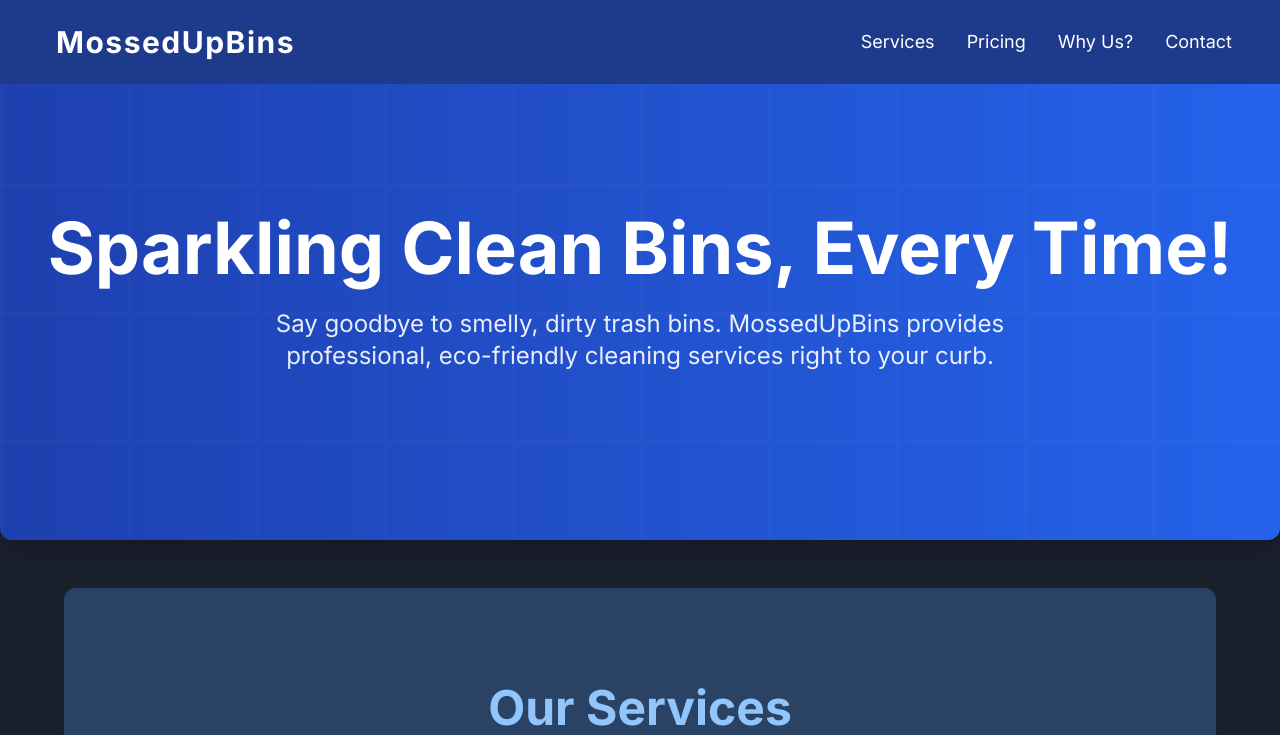
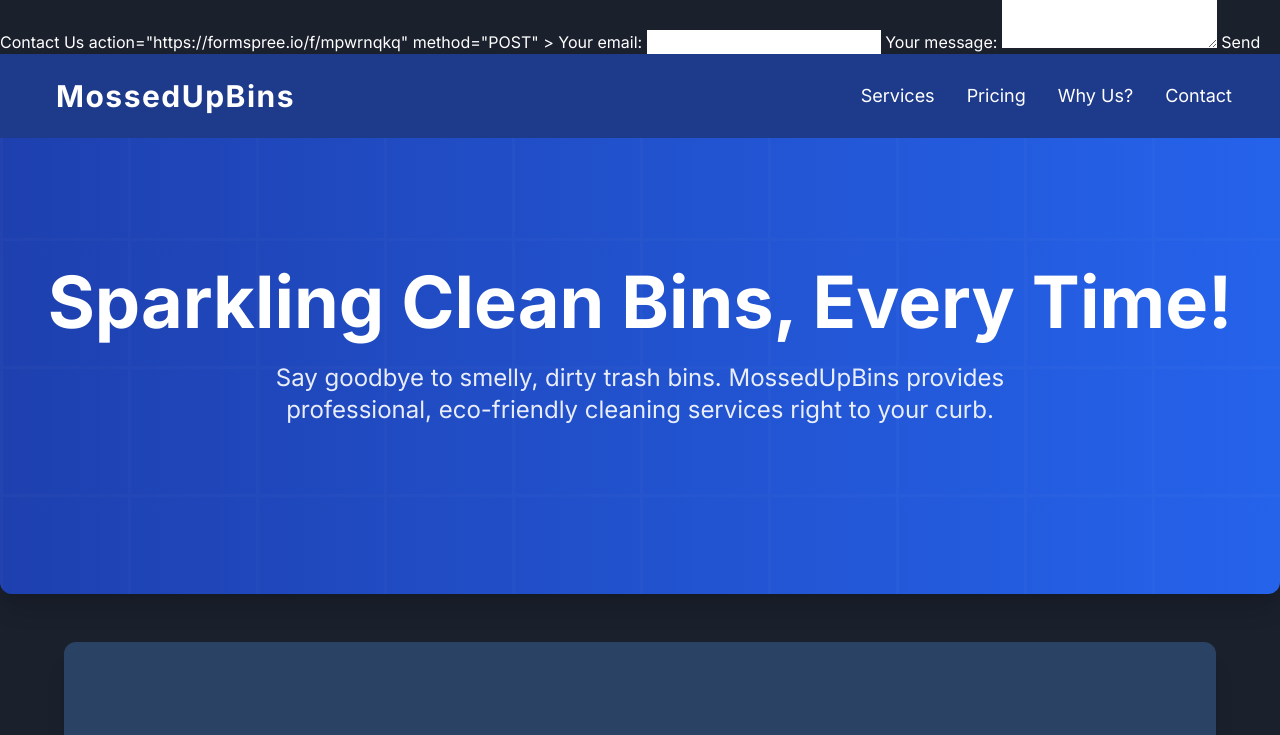
Before and after one commit to tahj2003/MossedUpBins, a plain HTML site: page index.html in a window 1280 px wide. Shown: the top 735 px of the page. Drawn offline with nearby package versions, Linux system fonts and the light colour scheme.

Commit message:
Update index.html

```diff
--- a/index.html
+++ b/index.html
@@ -29,6 +29,22 @@
     </style>
 </head>
 <body class="text-white">
+    <form
+        <h1>Contact Us</h1>
+  action="https://formspree.io/f/mpwrnqkq"
+  method="POST"
+>
+  <label>
+    Your email:
+    <input type="email" name="email">
+  </label>
+  <label>
+    Your message:
+    <textarea name="message"></textarea>
+  </label>
+  <!-- your other form fields go here -->
+  <button type="submit">Send</button>
+</form>
     <!-- Header Section -->
     <header class="bg-blue-900 shadow-lg py-4 px-6 md:px-12">
         <nav class="container mx-auto flex justify-between items-center">
```
